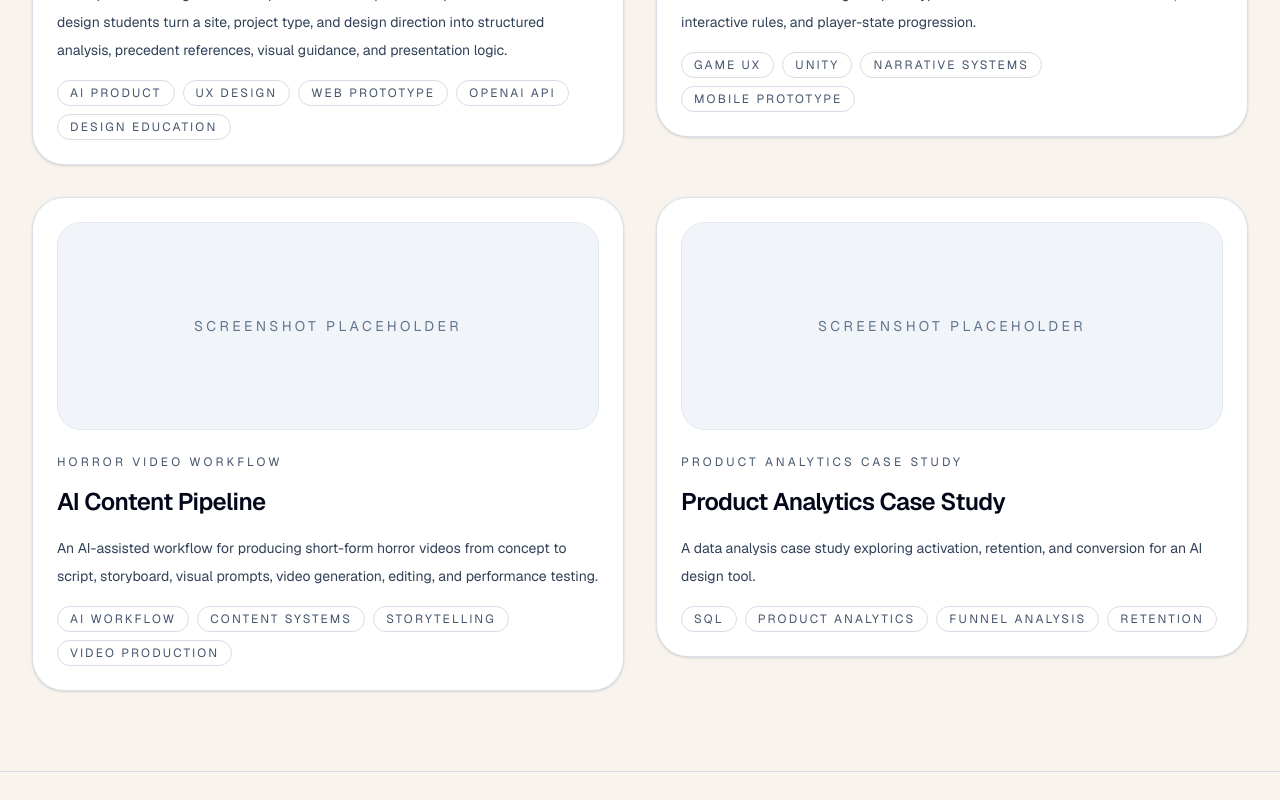
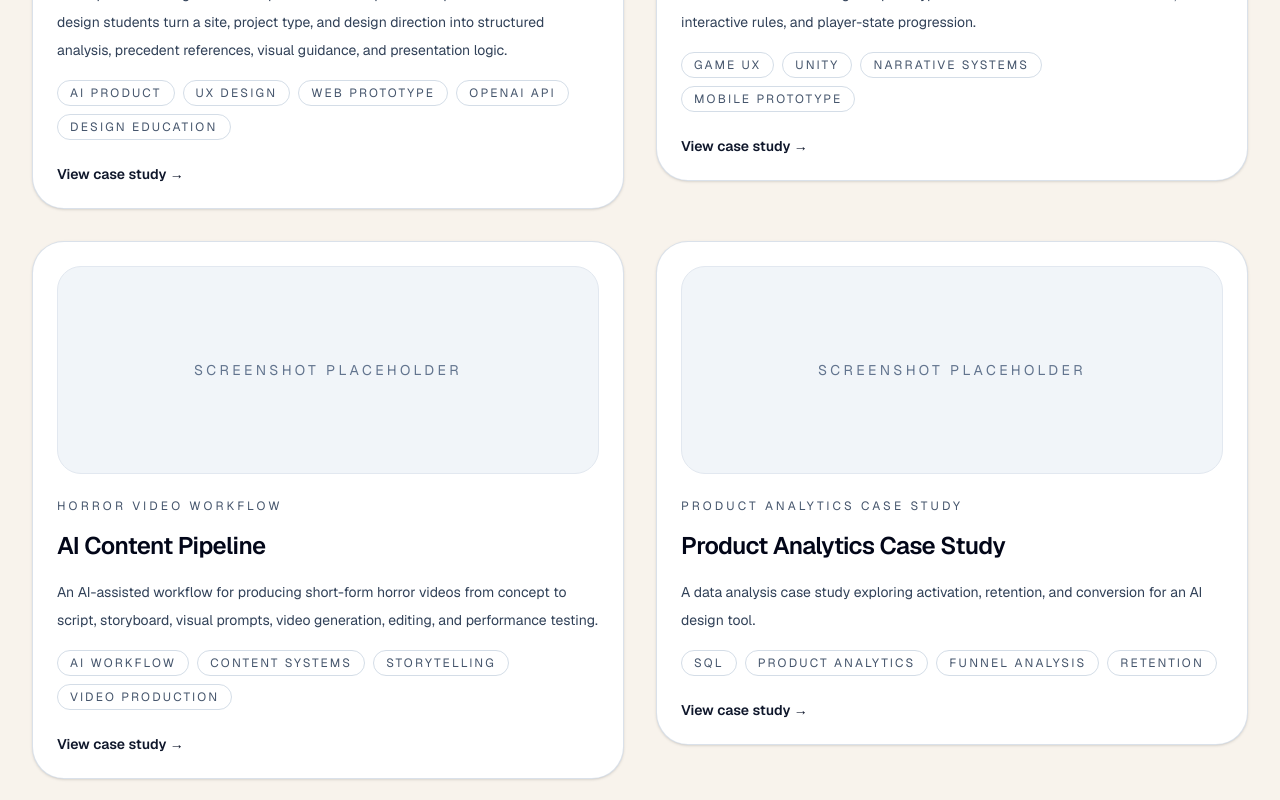
Before and after one commit to chantao1108-arch/chan-tao-portfolio, a Next.js app: page / in a window 1280 px wide. Shown: the part 1340-2140 px from the top of the page. Built offline with nearby package versions, Linux system fonts and the light colour scheme.

Commit message:
Make project cards clickable

```diff
--- a/src/components/ProjectCard.tsx
+++ b/src/components/ProjectCard.tsx
@@ -23,6 +23,7 @@ export function ProjectCard({ project }: ProjectCardProps) {
               </span>
             ))}
           </div>
+          <div className="mt-6 text-sm font-semibold text-slate-900">View case study →</div>
         </div>
       </Link>
     </article>
```
